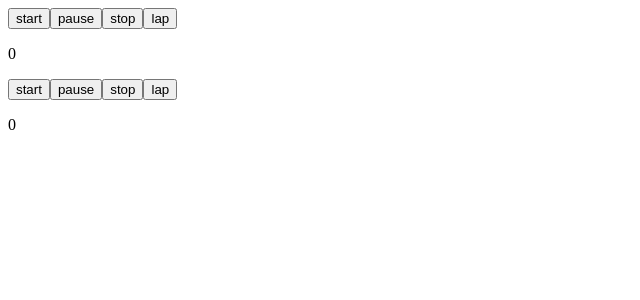
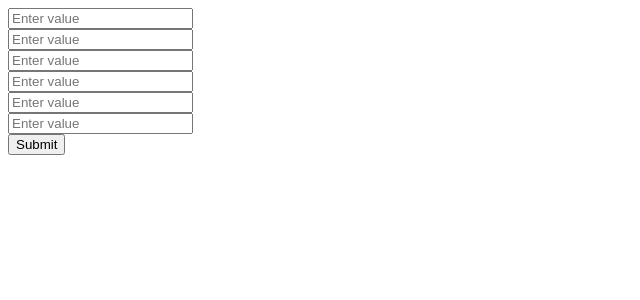
Before and after one commit to Larry-Larios01/katarepo, a Vue app in the folder views/vue-project/: page / in a window 1280 px wide. Shown: the top 300 px of the page, without its empty margins (0-640 px from the left). Built offline with nearby package versions, Linux system fonts and the light colour scheme.

Commit message:
adding the logic of the lap

```diff
--- a/views/vue-project/index.html
+++ b/views/vue-project/index.html
@@ -8,9 +8,6 @@
 <body>
   <script type="module" src="/src/cronometer.ts"></script>
   <div id="app">
-    <button @click="start">start</button>
-    <button @click="stop">stop</button>
-    <p>{{ count }}</p>
 
   </div>
 
--- a/views/vue-project/src/App_cronometer.vue
+++ b/views/vue-project/src/AppCronometer.vue
@@ -1,20 +1,18 @@
 <script lang="ts">
 import { defineComponent } from 'vue';
-import cronometer from './components/Cronometer.vue';
+import Competition from './components/Competition.vue';
 
 
 export default defineComponent({
   name: 'MainCronometer',
   components: {
-    cronometer
+    Competition
   },
 });
 </script>
 
 <template>
 
-<cronometer laps="5">  </cronometer>
-
-<cronometer>  </cronometer>
+<Competition></Competition>
 
 </template>
--- a/views/vue-project/src/components/Competition.vue
+++ b/views/vue-project/src/components/Competition.vue
@@ -1,5 +1,4 @@
 <script lang="ts">
-import { isTemplateExpression } from 'typescript';
 import { ref , defineComponent} from 'vue'
 
 export default defineComponent({
@@ -8,7 +7,8 @@ export default defineComponent({
 
     props: {
     players: {
-      type: Number
+      type: Number,
+      default:"unknow"
     },
     laps: {
         type: Number,
@@ -39,7 +39,8 @@ export default defineComponent({
 
     // don't forget to expose the function as well.
     return {
-      inputs
+      inputs,
+      submitValues
 
     }
   }
@@ -50,14 +51,13 @@ export default defineComponent({
 
 <template>
   <div>
-    <div v-for="(input, index) in inputs" :key="index">
-      <label :for="'input-' + index">Input {{ index + 1 }}</label>
+    <div v-for="n in players">
       <input
         type="text"
-        v-model="inputs[index]"
+        v-model="inputs[n]"
         placeholder="Enter value"
       />
     </div>
-    <button v-on:click="submitValues()>Submit</button>
+    <button v-on:click="submitValues()">Submit</button>
   </div>
 </template>
--- a/views/vue-project/src/cronometer.ts
+++ b/views/vue-project/src/cronometer.ts
@@ -1,5 +1,5 @@
 import { createApp } from 'vue'
-import App from './App_cronometer.vue'
+import App from './AppCronometer.vue'
 
 
 
```
Also changed, not shown: views/vue-project/src/components/cronometer.vue (deleted, +0 -61 lines).
